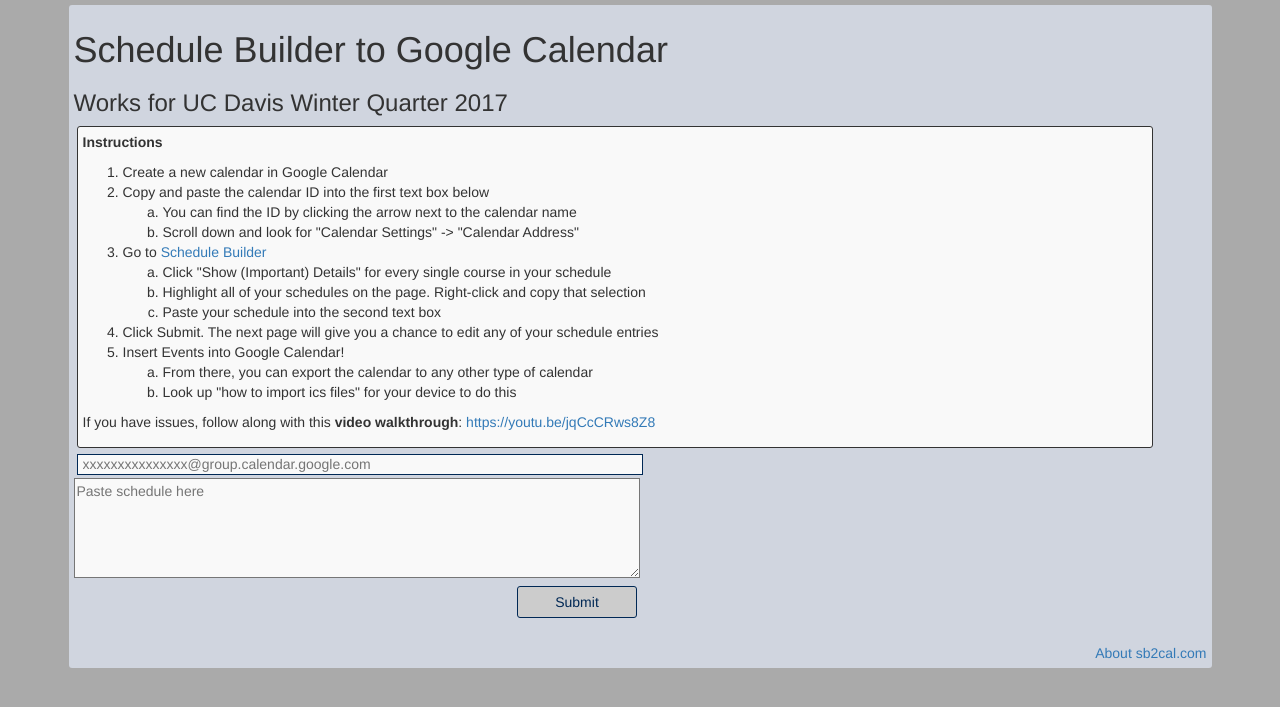
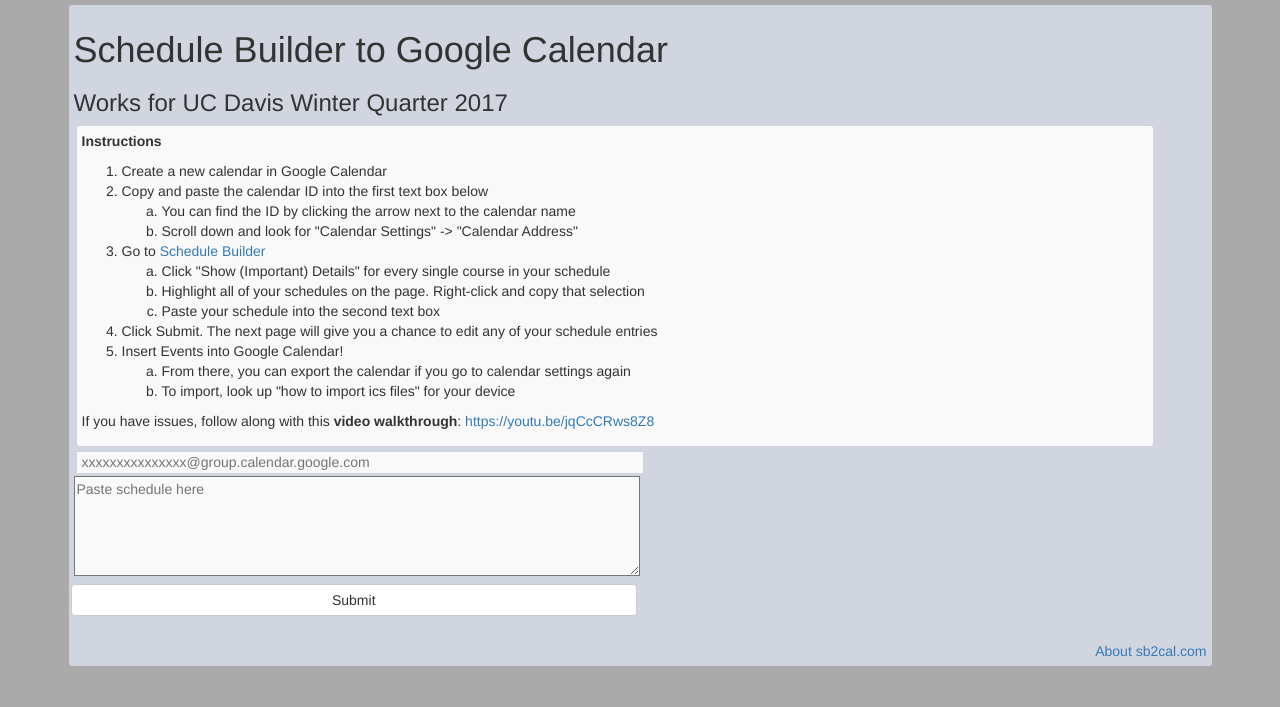
Before and after one commit to acollins1212/sb2cal, a PHP site: page / in a window 1280 px wide. Shown: the top 707 px of the page. Run offline with PHP 8.4, Linux system fonts and the light colour scheme; some libraries are stand-ins or nearby versions.

Commit message:
Modest bootstrap rework
I'm willing to do waaaay more though

```diff
--- a/about.html
+++ b/about.html
@@ -24,7 +24,7 @@
 
   <body style="background-color: #AAA">
 	<div class="container" id="main-container" >
-    <h1>About</h1>
+    <h1>About <abbr>sb2cal</abbr></h1>
     <p >I got the idea for this when I was putting my schedule into my phone calendar.
 I realized that I was able to write a program that could do this for me.</p>
     <p >Hopefully this saves a lot of people time from tedious schedule making!</p>
--- a/handle.php
+++ b/handle.php
@@ -305,7 +305,7 @@ for ($i = 0; $i < $numCourses; $i++) {
     <div id="header">
 
     <h1 >Your Schedule</h1>
-    <h4>Please double check that these were read correctly before inserting them into your Google Calendar</h4>
+    <h4>You can <strong>edit</strong> these entries. Please double check that these were read correctly before inserting them into your Google Calendar</h4>
     </div>
 
 
@@ -355,12 +355,12 @@ for ($i = 0; $i < $numCourses; $i++) {
     <div id="authorize-div" style="display: none">
 
         <!--Button for the user to click to initiate auth sequence -->
-        <button style="background-color: yellow" style="clear:both;" id="authorize-button" onclick="handleAuthClick(event)">
+        <button class="btn btn-default" style="background-color: yellow" style="clear:both;" id="authorize-button" onclick="handleAuthClick(event)">
           <strong>Authorize For Google Account!</strong>
         </button>
 
     </div>
-<button id="loadCalendarApi-button" onclick="loadCalendarApi()">Insert Events</button>
+<button class="btn btn-default" id="loadCalendarApi-button" onclick="loadCalendarApi()">Insert Events</button>
 </div>
 <br>
 <br>
--- a/index.php
+++ b/index.php
@@ -56,8 +56,8 @@
 			<li>Click Submit. The next page will give you a chance to edit any of your schedule entries</li>
 			<li>Insert Events into Google Calendar!
 				<ol type="a">
-					<li>From there, you can export the calendar to any other type of calendar</li>
-					<li>Look up "how to import ics files" for your device to do this</li>
+					<li>From there, you can export the calendar if you go to calendar settings again</li>
+					<li>To import, look up "how to import ics files" for your device</li>
 				</ol>
 		</ol>
 		<p>If you have issues, follow along with this <strong>video walkthrough</strong>: <a href="https://youtu.be/jqCcCRws8Z8" target="_blank">https://youtu.be/jqCcCRws8Z8</a></p>
@@ -70,7 +70,7 @@
         <textarea name="textArea" id="textArea-id" placeholder="Paste schedule here" required ></textarea>
 
     	<br>
-        <input id="submit-schedule" type="submit" value="Submit">
+        <input class="btn btn-default" id="submit-schedule" type="submit" value="Submit">
 
       </form>
 
--- a/style.css
+++ b/style.css
@@ -3,32 +3,18 @@ Color codes from: http://marketingtoolbox.ucdavis.edu/identity/color.html
 	Blue: #002855  Gold: #C99700 Gray: #B1B3B3
 	Light blue: #E5E9EF
 
+Kind of learned as I went...
 Positioning: http://www.barelyfitz.com/screencast/html-training/css/positioning/
 Tables: http://www.w3schools.com/css/css_table.asp;
 */
 
 
 body {
-	margin: 5px;
 	padding: 5px;
 	background-color: #AAA;
 	color: #002855;
-	font-family: "proxima-nova","Lucida Grande","Lucida Sans","Helvetica Neue",Helvetica,Arial,sans-serif;
-	font-size: 16px;
     -webkit-border-radius: 3px;
     border-radius: 3px;
-}
-
-h1 {
-	font-size: 2.2em;
-}
-
-li, p, pre {
-	font-size: 1em;
-}
-
-div {
-	display: block;
 }
 
 a:hover {
@@ -54,8 +40,6 @@ form {
 
 #instruction-div {
 	background-color: #F9F9F9;
-	border-style: solid;
-	border-width: 1px;
 	width: 95%;
 	padding: 5px;
 	margin: 3px;
@@ -82,8 +66,6 @@ textarea {
 	height: 21px;
 	margin: 3px;
 	padding: 1px 5px;
-	border-style: solid;
-	border-width: 1px;
 }
 
 input {
@@ -91,26 +73,15 @@ input {
 	font-size: 1em;
 	margin-bottom: 2px;
 	border-style: solid;
-	border-width: 1px;
+	border-width: 0px;
 	border-color: #002855;
 	width: 100%;
-
 }
 
 input[type=submit], button {
-    padding:5px 15px;
+    padding: 5px 15px;
 	position: relative;
 	margin: 3px;
-    background:#CCC;
-    color: #002855;
-	border-style: solid;
-	border-color: #002855;
-    border-width: 1px;
-    cursor:pointer;
-    -webkit-border-radius: 3px;
-    border-radius: 3px;
-	font-size:1em;
-	width: 120px;
 }
 
 #submit-schedule {
@@ -118,23 +89,17 @@ input[type=submit], button {
 	right: 0px
 }
 
-input[type=submit]:hover, button:hover {
-    background: #ED8B00;
-}
-
-input[type=submit]:active, button:active {
-    background: yellow;
-}
-
 table {
 	margin-top: 10px;
 	margin-bottom: 10px;
-	background-color: #E6A65D;
 	border: 2px solid #002855;
-	padding: 3px;
 	width: 45%;
 	-webkit-border-radius: 3px;
     border-radius: 3px;
+}
+
+td, th {
+	border: 1px solid #002855;
 }
 
 .two-tables {
@@ -152,10 +117,6 @@ table {
 	float: right;
 }
 
-th, td {
-	padding: 1px;
-}
-
 #header {
 	margin-left:2%;
 }
```
